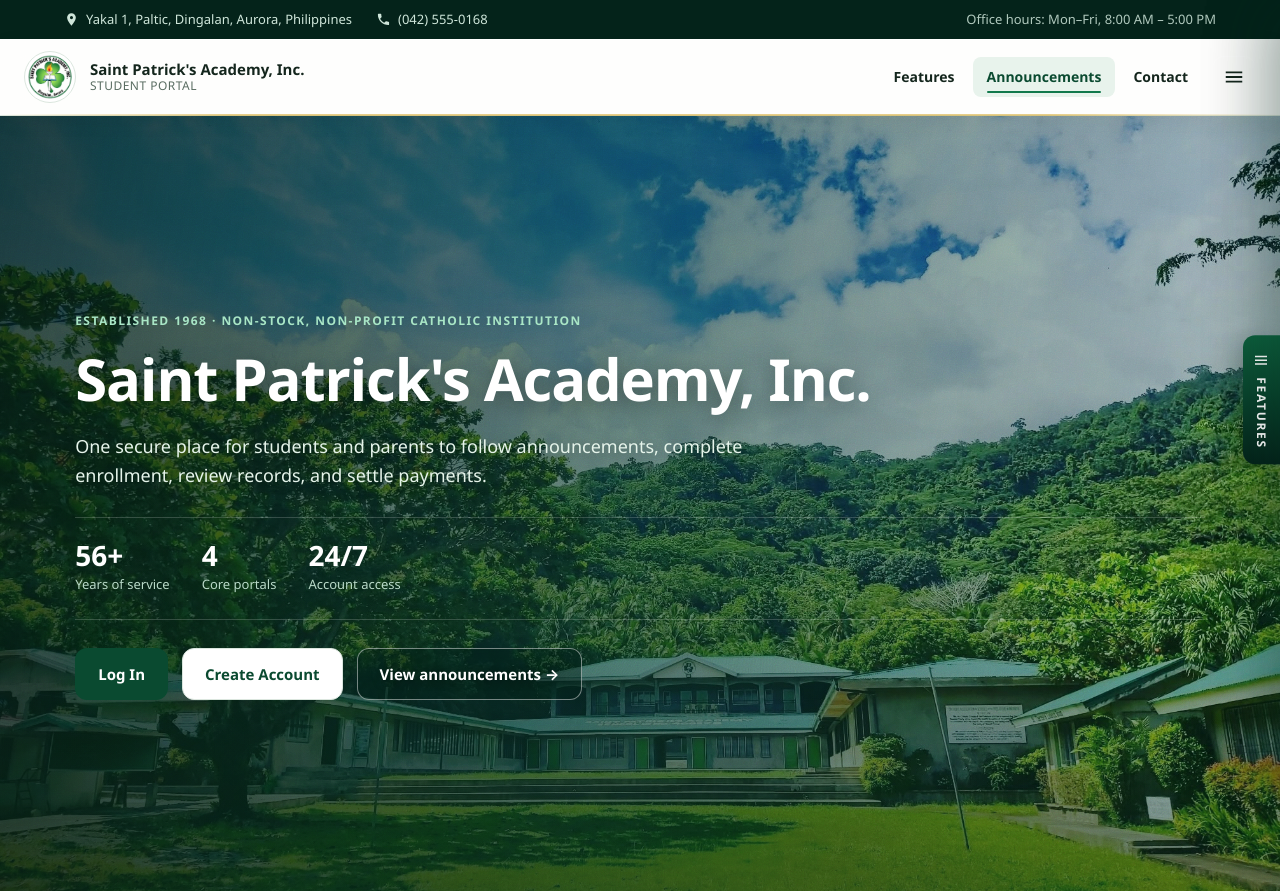
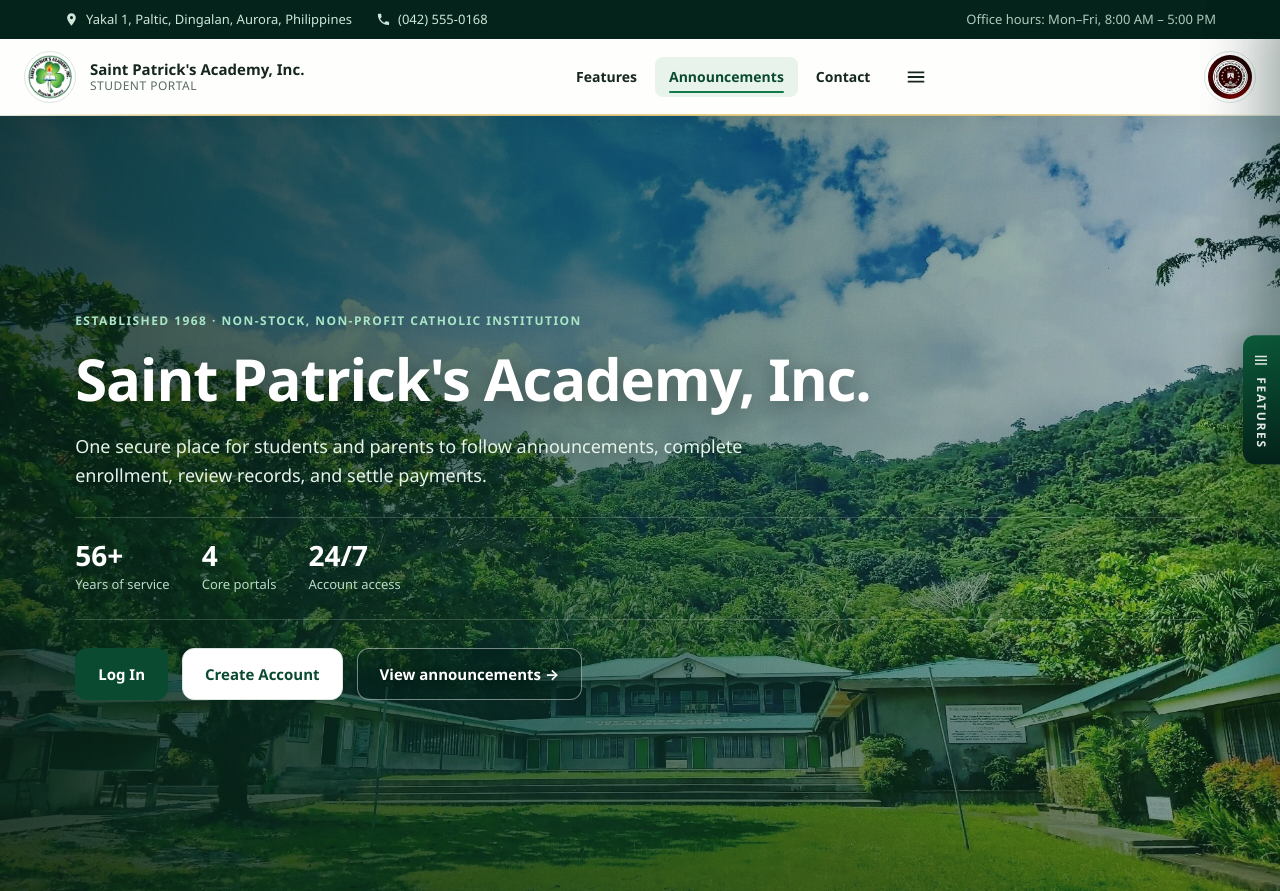
Before and after one commit to halilicrissanjay2517-alt/SUPER-DUPER-FINAL-WEBSITE, a website: page SPA-Student-Portal/studentportal.html in a window 1280 px wide. Shown: the top 891 px of the page. Drawn offline with Linux system fonts and the light colour scheme.

Commit message:
Your commit message here

```diff
--- a/SPA-Student-Portal/studentportal.html
+++ b/SPA-Student-Portal/studentportal.html
@@ -85,6 +85,11 @@
                     <svg class="icon" aria-hidden="true" viewBox="0 0 24 24"><path d="M3 6h18v2H3V6Zm0 5h18v2H3v-2Zm0 5h18v2H3v-2Z"/></svg>
                 </button>
             </div>
+            <!-- CASPI (Catholic Association of Schools in the Prelature of Infanta)
+                 seal, mirroring the SPA logo on the left of the header. -->
+            <span class="nav-partner" title="Catholic Association of Schools in the Prelature of Infanta">
+                <img src="CASPI LOGO.jpg" alt="Catholic Association of Schools in the Prelature of Infanta logo">
+            </span>
         </nav>
     </header>
 
--- a/SPA-Student-Portal/styles.css
+++ b/SPA-Student-Portal/styles.css
@@ -228,6 +228,25 @@ img {
   align-items: center;
   gap: 4px;
   flex-wrap: wrap;
+}
+
+/* Partner seal (CASPI) sitting at the right end of the header, matching the
+   SPA brand logo on the left. */
+.nav-partner {
+  flex: 0 0 auto;
+  display: inline-flex;
+  align-items: center;
+  margin-left: 8px;
+}
+
+.nav-partner img {
+  width: 52px;
+  height: 52px;
+  object-fit: contain;
+  border-radius: 50%;
+  padding: 3px;
+  background: var(--surface);
+  border: 1px solid var(--line);
 }
 
 .nav-links > a {
```
Also changed, not shown: SPA-Student-Portal/CASPI LOGO.jpg (added).
